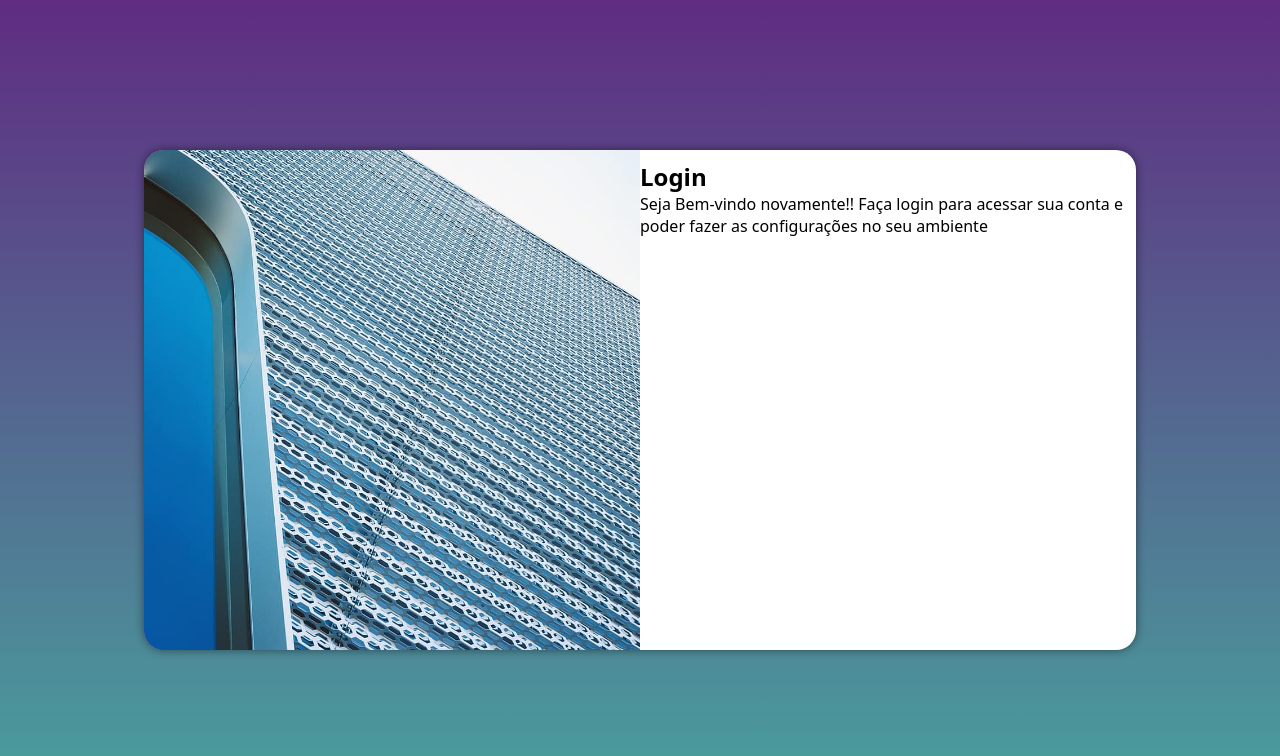
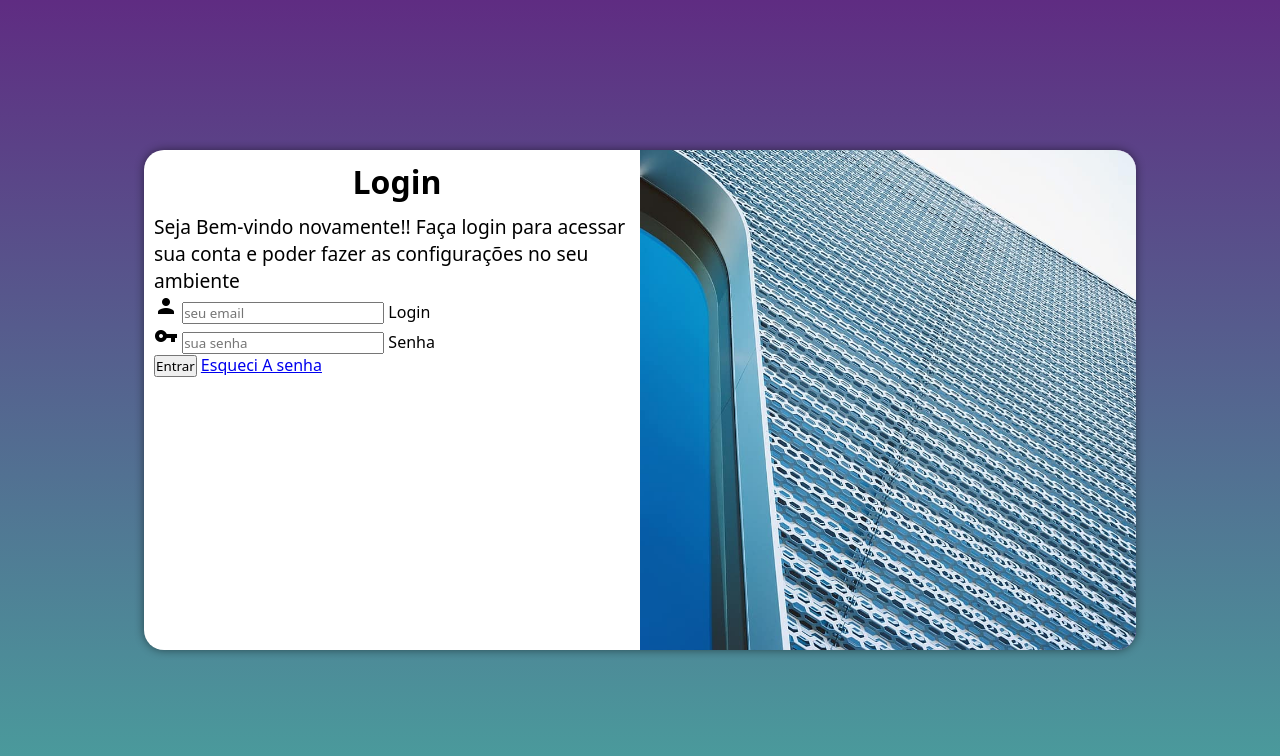
Before and after one commit to jotaoliveiira/projeto-login, a plain HTML site: page index.html in a window 1280 px wide. Drawn offline with Linux system fonts and the light colour scheme.

Commit message:
adicionei o formulário

```diff
--- a/estilos/media-query.css
+++ b/estilos/media-query.css
@@ -29,14 +29,20 @@
         width: 992px;
     }
     section#login > div#imagem{
-        float: left;
+        float: right;
         width: 50%;
         height: 100%;
     }
     section#login > div#formulário{
-        float:right ;
+        float:left  ;
         width: 50%;
     }
+    div#formulario > h1{
+        font-size: 2em;
+    }
 
+    div#formulario > p{
+        font-size: 1.2em;
+    }
 
 }
--- a/estilos/style.css
+++ b/estilos/style.css
@@ -46,3 +46,11 @@ section#login > div#formulario {
 
 
 }
+div#formulario > h1 {
+    text-align: center;
+    margin-bottom: 10px;
+
+}
+div#formulario > p{
+    font-size: 0.8em;
+}
--- a/index.html
+++ b/index.html
@@ -5,6 +5,7 @@
     <meta name="viewport" content="width=device-width, initial-scale=1.0">
     <link rel="stylesheet" href="estilos/style.css">
     <link rel="stylesheet" href="estilos/media-query.css">
+    <link href="https://fonts.googleapis.com/icon?family=Material+Icons" rel="stylesheet">
     <title>Login</title>
 </head>
 <body>
@@ -16,7 +17,24 @@
             <div id="formulario">
                 <h1>Login</h1>
                 <p>Seja Bem-vindo novamente!! Faça login para acessar sua conta e poder fazer as configurações no seu ambiente</p>
-                <form action="login.php" method="post"></form>
+
+                <form action="login.php" method="post" autocomplete="on">
+                <div class="campo">
+                    <i class="material-icons">person</i>
+                   <input type="email" name="login" id="ilogin" placeholder="seu email" autocomplete="email" required maxlength="30">
+                    <label for="ilogin">Login</label >
+                    </div>
+                    <div class="campo">
+                        <i class="material-icons">vpn_key</i>
+                        <input type="password" name="Senha" id="isenha" placeholder="sua senha" autocomplete="new-password" required minlength="8" maxlength="20">
+                        <label for="isenha">Senha</label>
+                </div>
+            <input type="submit" value="Entrar">
+            <a href="esqueci.html">Esqueci A senha</a>
+            <i class="material-icons"></i>
+
+
+            </form>
             </div>
 
         </section>
```
